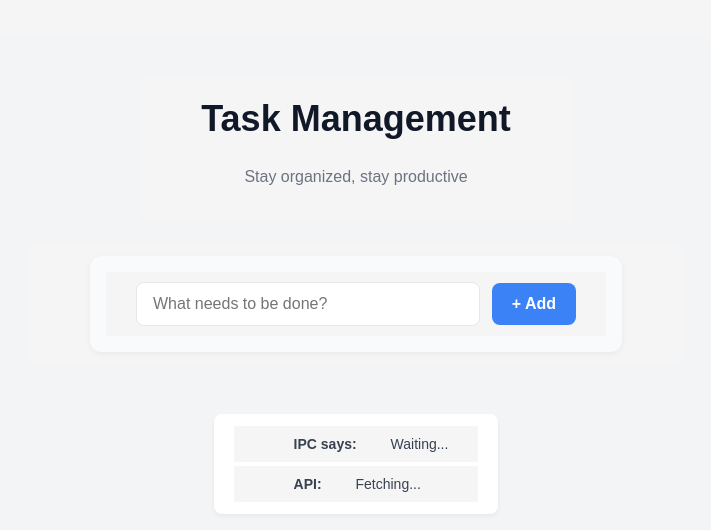
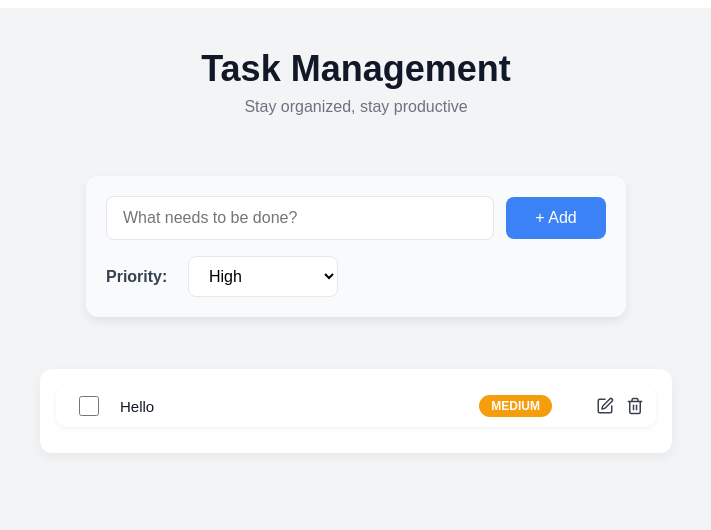
Before and after one commit to sajakshrestha8/Todo-desktop, a React (Vite) app in the folder todo_Client/: page / in a window 1280 px wide. Shown: the top 530 px of the page, without its empty margins (284-995 px from the left). Built offline with nearby package versions, Linux system fonts and the light colour scheme; no server answers.

Commit message:
updated UI for the task.

```diff
--- a/todo_Client/package.json
+++ b/todo_Client/package.json
@@ -12,6 +12,7 @@
   "dependencies": {
     "axios": "^1.12.1",
     "cors": "^2.8.5",
+    "lucide-react": "^0.544.0",
     "react": "^19.0.0",
     "react-dom": "^19.0.0"
   },
--- a/todo_Client/src/App.tsx
+++ b/todo_Client/src/App.tsx
@@ -1,28 +1,25 @@
-import { useEffect, useState } from "react";
-import axios from "axios";
+// import { useEffect } from "react";
 import AddTask from "./Components/AddTask";
+import Tasks from "./Components/Tasks";
 
 function App() {
-  const [message, setMessage] = useState("");
-  const [res, setRes] = useState("");
 
-  const getData = async () => {
-    try {
-      const response = await axios.get("http://localhost:8001/apiTest");
-      setRes(response.data);
-      console.log("REST API response:", response.data);
-    } catch (err) {
-      console.error("API error:", err);
-    }
-  };
+  // const getData = async () => {
+  //   try {
+  //     const response = await axios.get("http://localhost:8001/apiTest");
+  //     console.log("REST API response:", response.data);
+  //   } catch (err) {
+  //     console.error("API error:", err);
+  //   }
+  // };
 
-  useEffect(() => {
-    getData();
+  // useEffect(() => {
+  //   getData();
 
-    if (window.electronAPI) {
-      window.electronAPI.ping().then(setMessage);
-    }
-  }, []);
+  //   if (window.electronAPI) {
+  //     window.electronAPI.ping().then(setMessage);
+  //   }
+  // }, []);
 
   return (
     <div
@@ -58,21 +55,22 @@ function App() {
 
       <div
         style={{
-          marginTop: "20px",
+          width: "100%",
+          maxWidth: "600px",
           backgroundColor: "#FFFFFF",
-          padding: "12px 20px",
-          borderRadius: "8px",
-          boxShadow: "0 2px 4px rgba(0,0,0,0.05)",
+          padding: "16px",
+          borderRadius: "12px",
+          boxShadow: "0 4px 12px rgba(0,0,0,0.05)",
           fontSize: "14px",
           color: "#374151",
+          display: "flex",
+          flexDirection: "column",
+          gap: "12px",
+          maxHeight: "400px",
+          overflowY: "auto",
         }}
       >
-        <p style={{ margin: 0 }}>
-          <strong>IPC says:</strong> {message || "Waiting..."}
-        </p>
-        <p style={{ margin: "4px 0 0 0" }}>
-          <strong>API:</strong> {res || "Fetching..."}
-        </p>
+        <Tasks task="Hello" priority="Medium" />
       </div>
     </div>
   );
--- a/todo_Client/src/Components/AddTask.tsx
+++ b/todo_Client/src/Components/AddTask.tsx
@@ -1,13 +1,18 @@
+import { useState } from "react";
+import Button from "./Button";
+
 const AddTask = () => {
+  const [priority, setPriority] = useState<"High" | "Medium" | "Low" | "">("");
+
   return (
     <div
       style={{
         backgroundColor: "#F9FAFB",
-        padding: "16px",
+        padding: "20px",
         borderRadius: "12px",
-        boxShadow: "0 2px 6px rgba(0,0,0,0.05)",
+        boxShadow: "0 4px 10px rgba(0,0,0,0.08)",
         maxWidth: "500px",
-        margin: "0 auto",
+        margin: "20px auto",
       }}
     >
       <div
@@ -16,6 +21,7 @@ const AddTask = () => {
           gridTemplateColumns: "1fr auto",
           gap: "12px",
           alignItems: "center",
+          marginBottom: "16px",
         }}
       >
         <input
@@ -30,32 +36,54 @@ const AddTask = () => {
             fontSize: "16px",
             outline: "none",
             boxSizing: "border-box",
+            transition: "border-color 0.2s ease",
           }}
           onFocus={(e) => (e.currentTarget.style.borderColor = "#3B82F6")}
           onBlur={(e) => (e.currentTarget.style.borderColor = "#E5E7EB")}
         />
-        <button
+        <Button label="+ Add" variant="primary" onClick={() => console.log("Will be add")} />
+      </div>
+
+      <div
+        style={{
+          marginTop: "12px",
+          display: "flex",
+          alignItems: "center",
+          gap: "12px",
+        }}
+      >
+        <label
+          htmlFor="priority"
+          style={{ fontWeight: 600, color: "#374151", minWidth: "70px" }}
+        >
+          Priority:
+        </label>
+        <select
+          id="priority"
+          value={priority}
+          onChange={(e) =>
+            setPriority(e.target.value as "High" | "Medium" | "Low")
+          }
           style={{
-            padding: "12px 20px",
-            border: "none",
-            backgroundColor: "#3B82F6",
+            padding: "10px 16px",
             borderRadius: "8px",
-            color: "white",
+            border: "1px solid #E5E7EB",
+            backgroundColor: "#FFFFFF",
             fontSize: "16px",
-            fontWeight: 600,
+            outline: "none",
             cursor: "pointer",
-            transition: "background-color 0.2s ease",
+            minWidth: "150px",
+            transition: "border-color 0.2s ease, box-shadow 0.2s ease",
           }}
-          onMouseOver={(e) =>
-            (e.currentTarget.style.backgroundColor = "#2563EB")
-          }
-          onMouseOut={(e) =>
-            (e.currentTarget.style.backgroundColor = "#3B82F6")
-          }
+          onFocus={(e) => (e.currentTarget.style.borderColor = "#3B82F6")}
+          onBlur={(e) => (e.currentTarget.style.borderColor = "#E5E7EB")}
         >
-          + Add
-        </button>
+          <option value="High">High</option>
+          <option value="Medium">Medium</option>
+          <option value="Low">Low</option>
+        </select>
       </div>
+
     </div>
   );
 };
--- /dev/null
+++ b/todo_Client/src/Components/Button.tsx
@@ -0,0 +1,52 @@
+interface IButtonProps {
+  label: string;
+  variant?: "primary" | "secondary" | "danger";
+  backgroundColor?: string;
+  hoverColor?: string;
+  isBold?: boolean
+  onClick: () => void;
+}
+
+function Button({
+  label,
+  variant = "primary",
+  backgroundColor,
+  hoverColor,
+  isBold = false,
+  onClick,
+}: IButtonProps) {
+  const colors = {
+    primary: { bg: "#3B82F6", hover: "#2563EB" },
+    secondary: { bg: "#E5E7EB", hover: "#D1D5DB" },
+    danger: { bg: "#EF4444", hover: "#DC2626" },
+  };
+
+  const defaultBg = backgroundColor ?? colors[variant].bg;
+  const defaultHover = hoverColor ?? colors[variant].hover;
+
+  return (
+    <button
+      style={{
+        padding: "12px 20px",
+        border: "none",
+        backgroundColor: defaultBg,
+        borderRadius: "8px",
+        color: "white",
+        fontSize: "16px",
+        fontWeight: isBold ? 600 : 500,
+        cursor: "pointer",
+        transition: "background-color 0.2s ease",
+        minWidth: "100px",
+      }}
+      onMouseOver={(e) =>
+        (e.currentTarget.style.backgroundColor = defaultHover)
+      }
+      onMouseOut={(e) => (e.currentTarget.style.backgroundColor = defaultBg)}
+      onClick={onClick}
+    >
+      {label}
+    </button>
+  );
+}
+
+export default Button;
--- /dev/null
+++ b/todo_Client/src/Components/Tasks.tsx
@@ -0,0 +1,93 @@
+import { useState } from "react";
+import { Trash2, Edit } from "lucide-react";
+
+interface TasksProps {
+  task: string;
+  priority: string;
+  onDelete?: () => void;
+  onEdit?: () => void;
+}
+
+function Tasks({ task, priority, onDelete, onEdit }: TasksProps) {
+  const [completed, setCompleted] = useState(false);
+
+  const priorityColors: { [key: string]: string } = {
+    High: "#EF4444",
+    Medium: "#F59E0B",
+    Low: "#10B981",
+    Default: "#6B7280",
+  };
+
+  return (
+    <div
+      style={{
+        display: "grid",
+        gridTemplateColumns: "40px 1fr min-content 80px",
+        alignItems: "center",
+        backgroundColor: "#FFFFFF",
+        borderRadius: "12px",
+        boxShadow: "0 2px 6px rgba(0,0,0,0.05)",
+        marginBottom: "10px",
+        padding: "8px 12px",
+        fontSize: "14px",
+        gap: "12px",
+      }}
+    >
+      <input
+        type="checkbox"
+        checked={completed}
+        onChange={() => setCompleted(!completed)}
+        style={{
+          width: "20px",
+          height: "20px",
+          cursor: "pointer",
+          justifySelf: "center",
+        }}
+      />
+
+      <div
+        style={{
+          fontWeight: 500,
+          textDecoration: completed ? "line-through" : "none",
+          color: completed ? "#9CA3AF" : "#111827",
+          fontSize: "15px",
+          overflow: "hidden",
+          textOverflow: "ellipsis",
+          whiteSpace: "nowrap",
+        }}
+      >
+        {task}
+      </div>
+
+      <div
+        style={{
+          backgroundColor: priorityColors[priority] || priorityColors.Default,
+          color: "#FFFFFF",
+          padding: "4px 12px",
+          borderRadius: "9999px",
+          fontWeight: 600,
+          fontSize: "12px",
+          textTransform: "uppercase",
+          textAlign: "center",
+          justifySelf: "center",
+        }}
+      >
+        {priority}
+      </div>
+
+      <div
+        style={{
+          display: "flex",
+          justifyContent: "flex-end",
+          gap: "12px",
+          minWidth: "50px",
+        }}
+      >
+        <Edit size={18} style={{ cursor: "pointer" }} onClick={onEdit} />
+        <Trash2 size={18} style={{ cursor: "pointer" }} onClick={onDelete} />
+      </div>
+    </div>
+  );
+}
+
+export default Tasks;
--- a/todo_Client/src/index.css
+++ /dev/null
@@ -1,7 +0,0 @@
-*{
-    padding-left: 30px;
-    padding-right: 30px;
-    padding-top: 10px;
-    padding-bottom: 10px;
-    background-color: #F5F5F5;
-}
--- a/todo_Client/src/main.tsx
+++ b/todo_Client/src/main.tsx
@@ -1,7 +1,6 @@
 import { StrictMode } from 'react'
 import { createRoot } from 'react-dom/client'
 import App from './App.tsx'
-import "./index.css"
 
 createRoot(document.getElementById('root')!).render(
   <StrictMode>
```
Also changed, not shown: 1 other file (tests, documents, lock files or other folders).
